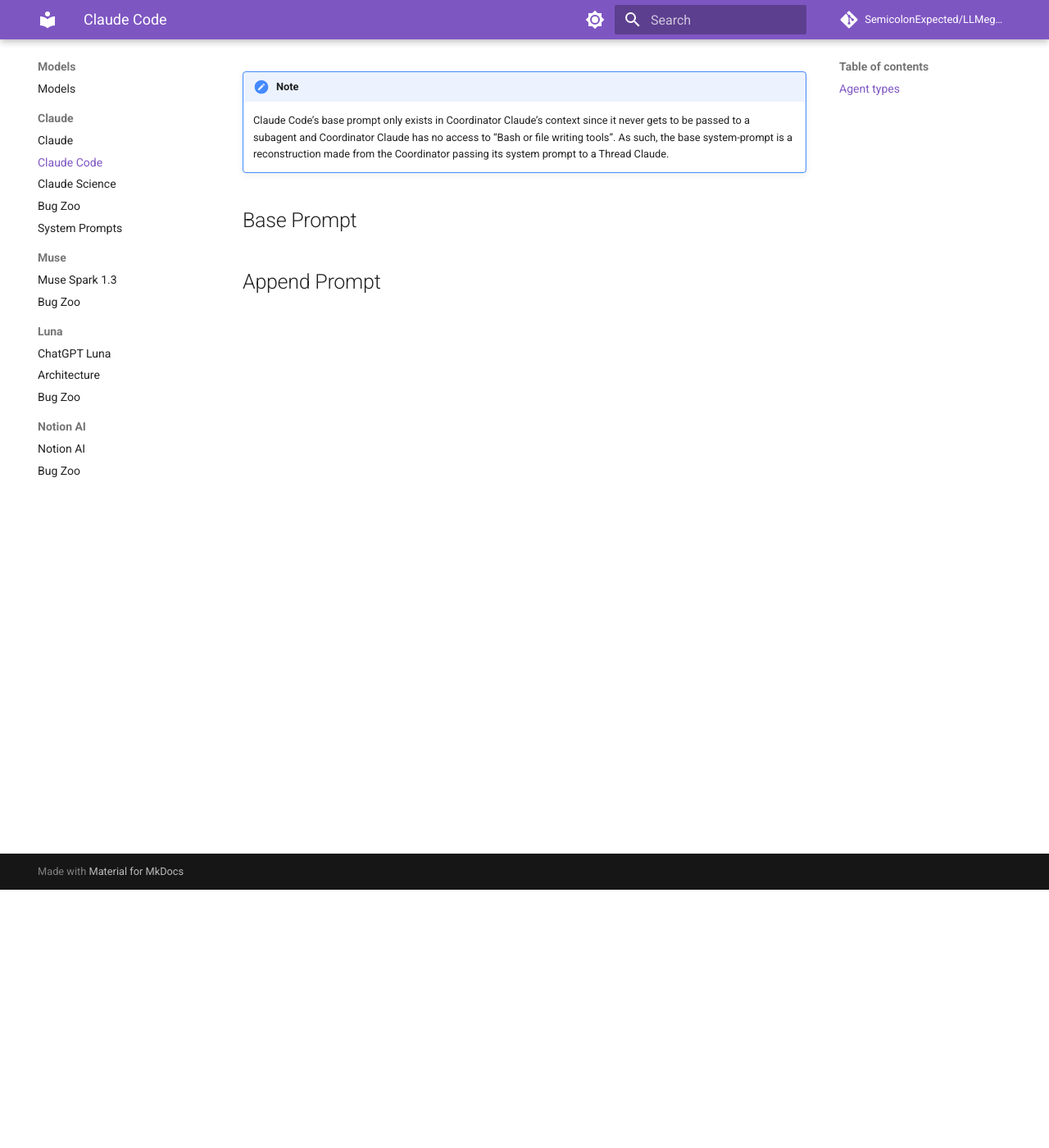
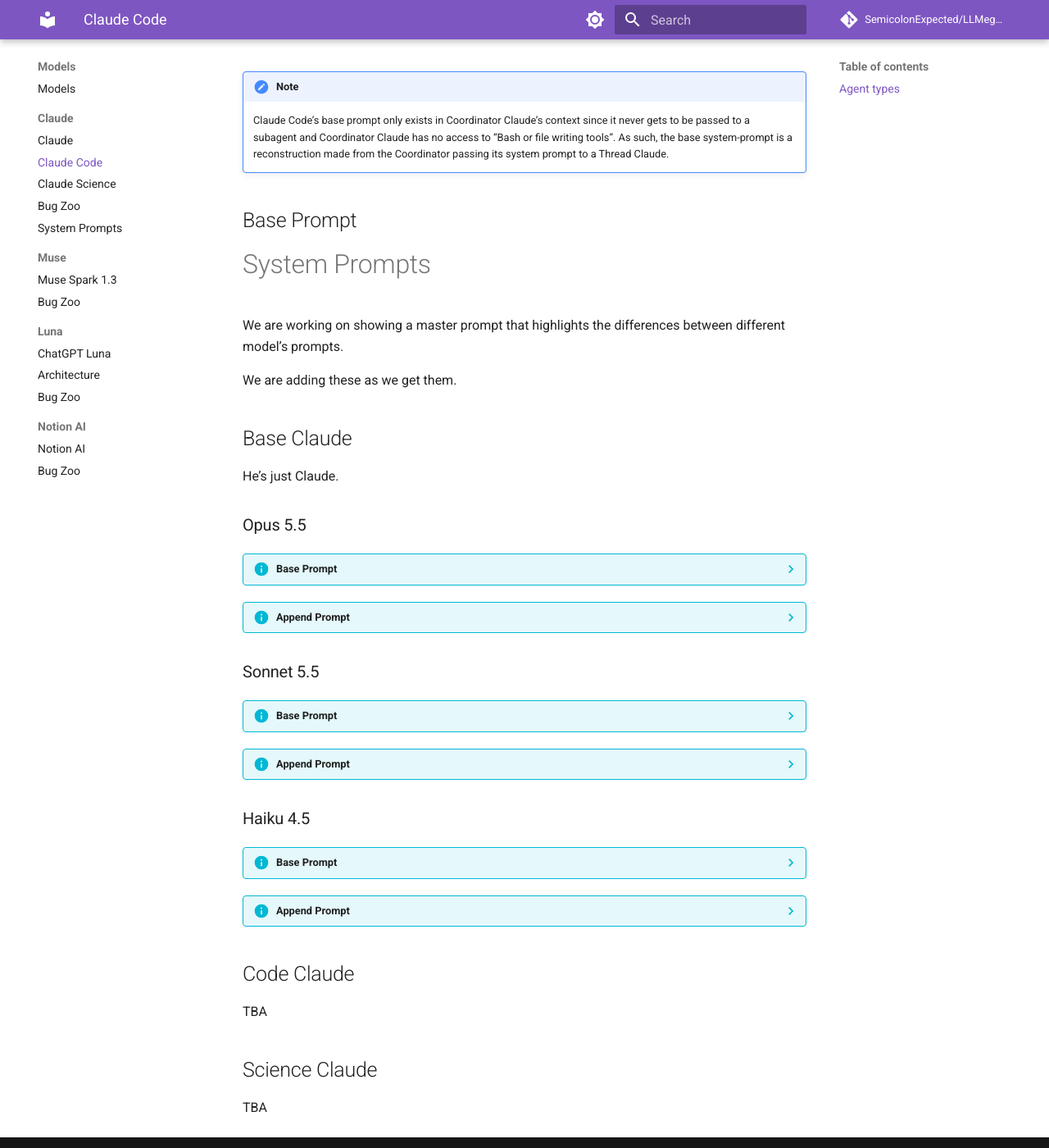
Before and after one commit to SemicolonExpected/LLMegeton, an MkDocs documentation site: the page built from docs/models/claude/Claude-Code/index.md, in a window 1280 px wide and 1400 px high, scrolled down 315 px. Shown: the whole window at 82% size. Built offline with MkDocs 1.6.1 and Material for MkDocs 9.7.7, drawn with Linux system fonts in a browser that asks for light colours; comment, search, counter and statistics services are not loaded.

Commit message:
Update index.md

```diff
--- a/docs/models/claude/Claude-Code/index.md
+++ b/docs/models/claude/Claude-Code/index.md
@@ -10,4 +10,4 @@
 
 ## Base Prompt
 
-## Append Prompt
+{% include-markdown "../prompts/index.md" start="## Claude Code" end="## Claude Science" rewrite-relative-urls=true %}
```
